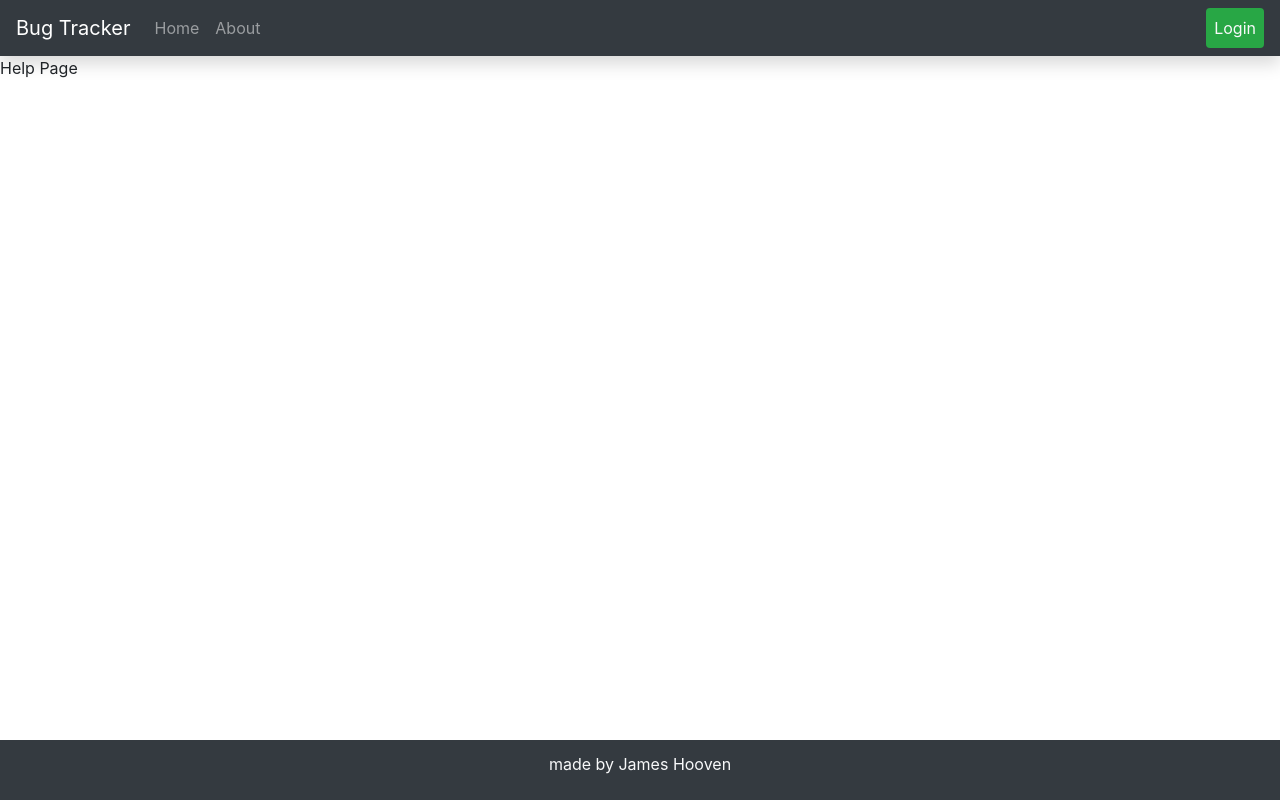
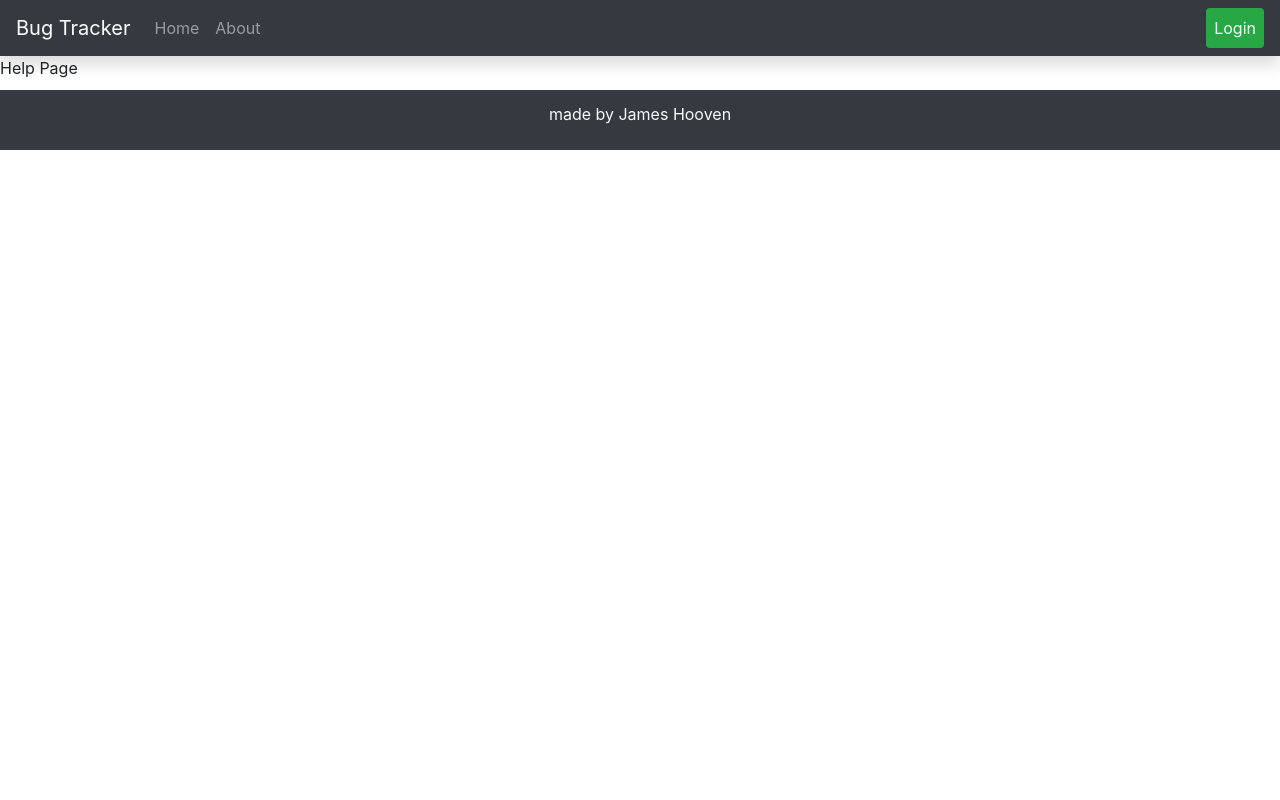
Before and after one commit to 8connor/bugTracker, a React (Create React App) app in the folder frontEnd/: page /help in a window 1280 px wide. Built offline with nearby package versions, Linux system fonts and the light colour scheme; no server answers.

Commit message:
footer is a little bit buggy on certain screen sizes. Working on it.

```diff
--- a/frontEnd/src/Components/Footer/index.css
+++ b/frontEnd/src/Components/Footer/index.css
@@ -1,5 +1,5 @@
 .footer {
-  position: absolute;
+  position: static;
   bottom: 0;
   width: 100%;
   height: 60px;
```
Also changed, not shown: 1 other file (tests, documents, lock files or other folders).
